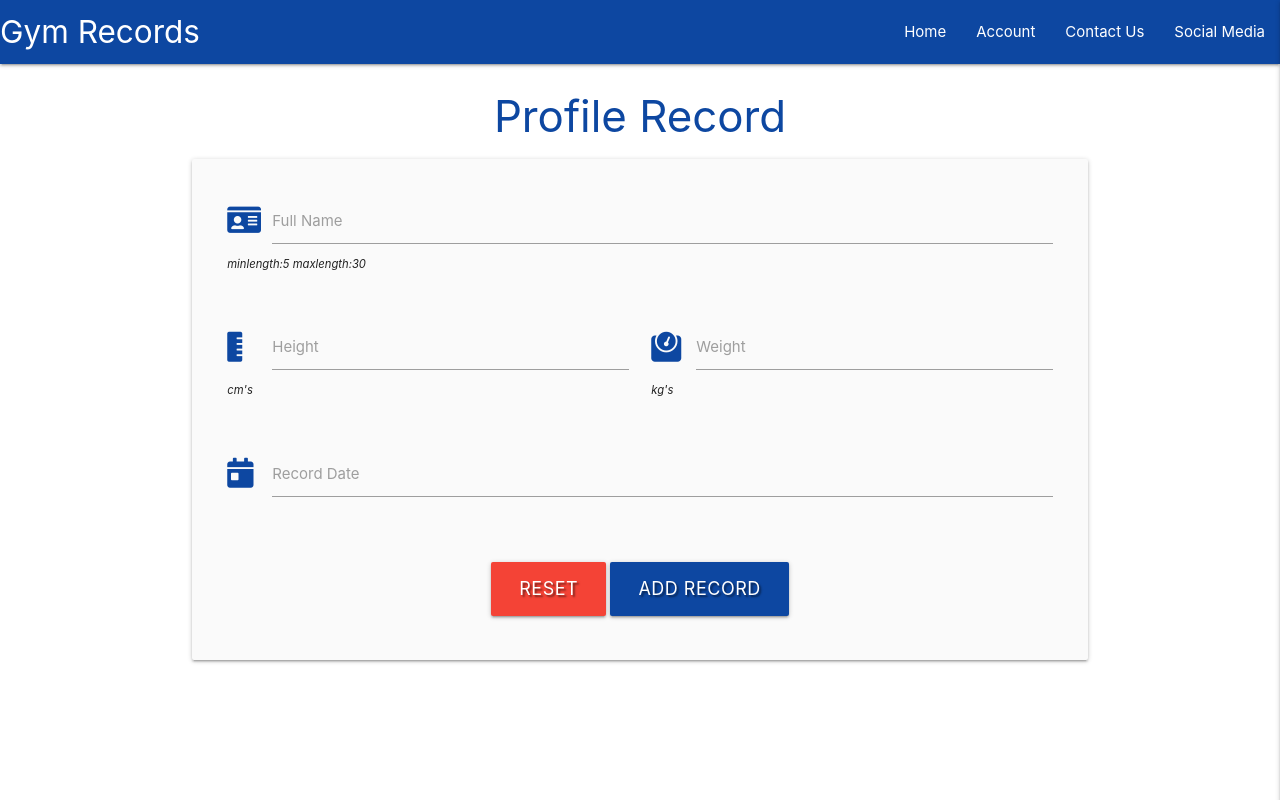
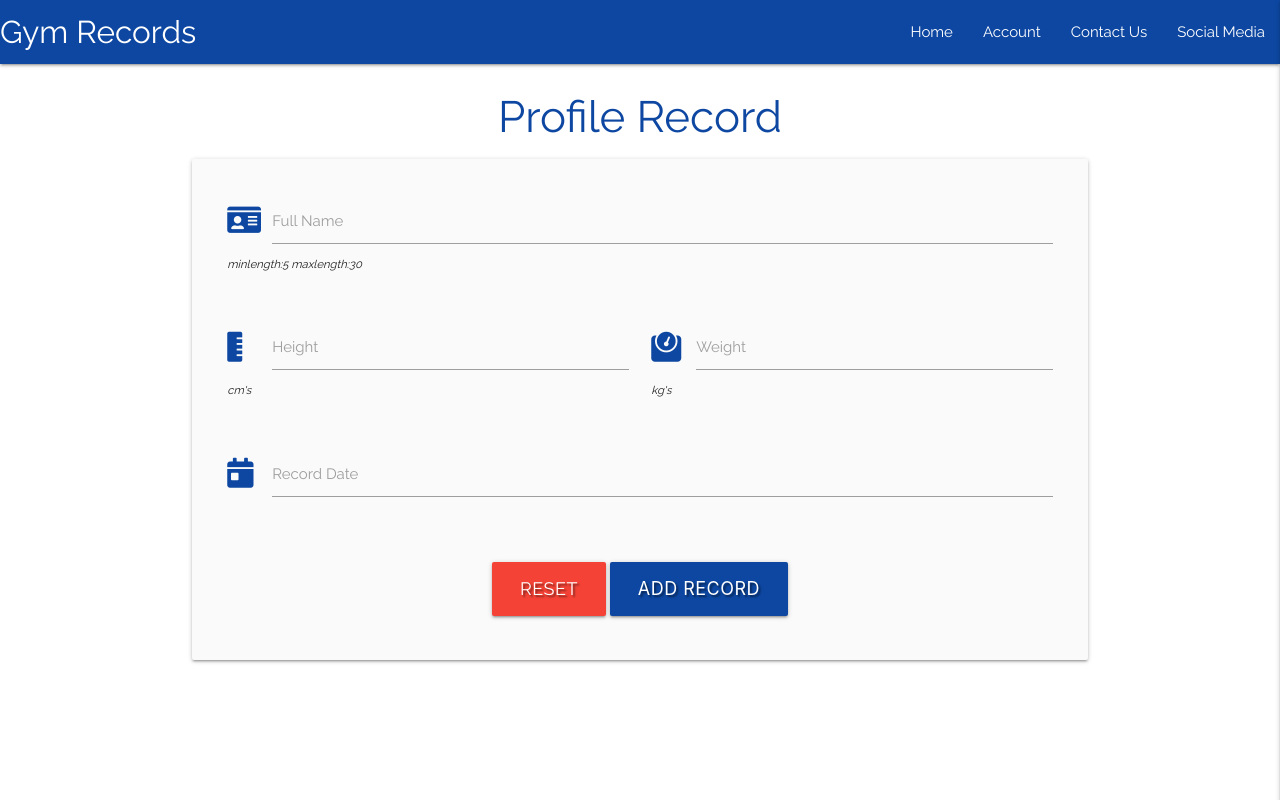
Before and after one commit to kylelawrencedev/gym-records-crud, a Flask app: page /add_record in a window 1280 px wide. Run offline with Flask 2, Linux system fonts and the light colour scheme; some libraries are stand-ins or nearby versions.

Commit message:
Add google font-Raleway

```diff
--- a/static/css/style.css
+++ b/static/css/style.css
@@ -1,3 +1,7 @@
+@import url('https://fonts.googleapis.com/css2?family=Raleway&display=swap');
+body {
+    font-family: Raleway;
+}
 .text-shadow {
     text-shadow: 2px 2px 2px rgba(0, 0, 0, 0.5);
 }
```
